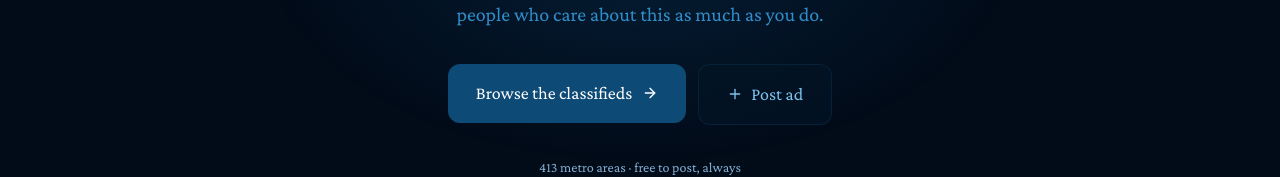
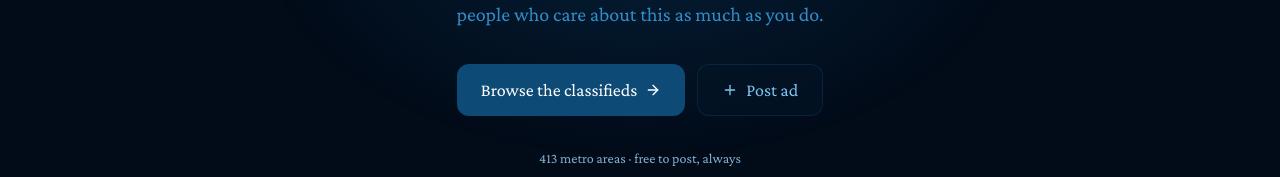
Before and after one commit to Blixx23/underground-aquarium, a Next.js app: page / in a window 1280 px wide. Shown: the part 383-560 px from the top of the page. Built offline with nearby package versions, Linux system fonts and the light colour scheme; no server answers; the database is empty.

Commit message:
One consistent button row in the hero

```diff
--- a/src/components/marketplace/NearMeButton.tsx
+++ b/src/components/marketplace/NearMeButton.tsx
@@ -12,6 +12,9 @@ export type LocatableRegion = {
   lat: number;
   lng: number;
 };
+
+const DEFAULT_BUTTON_CLASS =
+  "inline-flex items-center justify-center gap-2 rounded-xl bg-ocean-600 px-6 py-3.5 font-medium text-white transition-colors hover:bg-ocean-500 disabled:opacity-60";
 
 /** Great-circle distance in miles. */
 function distanceMiles(
@@ -38,10 +41,12 @@ function distanceMiles(
 export default function NearMeButton({
   regions,
   className,
+  wrapperClassName,
 }: {
   regions: LocatableRegion[];
-  /** Extra classes for the button itself, e.g. to make it full width. */
+  /** Replaces the button's classes outright, so a caller can match a button row exactly. */
   className?: string;
+  wrapperClassName?: string;
 }) {
   const router = useRouter();
   const [busy, setBusy] = useState(false);
@@ -96,19 +101,17 @@ export default function NearMeButton({
   }
 
   return (
-    <div className={className?.includes("w-full") ? "w-full sm:w-auto" : undefined}>
+    <div className={wrapperClassName}>
       <button
         type="button"
         onClick={locate}
         disabled={busy}
-        className={`inline-flex items-center justify-center gap-2.5 rounded-xl bg-ocean-600 hover:bg-ocean-500 px-5 py-3 text-white font-medium transition-colors disabled:opacity-60 ${
-          className ?? ""
-        }`}
+        className={className ?? DEFAULT_BUTTON_CLASS}
       >
         {busy ? (
-          <Loader2 className="w-4 h-4 animate-spin" />
+          <Loader2 className="h-4 w-4 shrink-0 animate-spin" />
         ) : (
-          <Crosshair className="w-4 h-4" />
+          <Crosshair className="h-4 w-4 shrink-0" />
         )}
         {busy ? "Finding…" : "Near me"}
       </button>
--- a/src/components/sections/Hero.tsx
+++ b/src/components/sections/Hero.tsx
@@ -4,6 +4,13 @@ import { POST_AD_PATH } from "@/lib/config";
 import NearMeButton, {
   type LocatableRegion,
 } from "@/components/marketplace/NearMeButton";
+
+// One shape for all three buttons. Identical padding, identical height,
+// so the row can't come out ragged at any width.
+const BTN =
+  "inline-flex h-[52px] w-full items-center justify-center gap-2 rounded-xl px-6 font-medium transition-colors sm:w-auto";
+const BTN_PRIMARY = `${BTN} bg-ocean-600 text-white hover:bg-ocean-500`;
+const BTN_SECONDARY = `${BTN} border border-ocean-700/60 bg-ocean-900/60 text-ocean-200 hover:border-ocean-500 hover:text-white`;
 
 export default function Hero({
   locatable,
@@ -44,29 +51,30 @@ export default function Hero({
         </p>
 
         {/*
-          Two columns on a phone with the primary spanning both, a single
-          centred row from sm up. No nesting, so nothing can drift out of
-          alignment at any width.
+          Two columns on a phone with the primary spanning both, one centred
+          row from sm up. Every child is a direct flex item at the same fixed
+          height, so nothing can sit proud of the others.
         */}
-        <div className="mx-auto grid max-w-md grid-cols-2 gap-3 sm:flex sm:max-w-none sm:flex-wrap sm:items-start sm:justify-center">
+        <div className="mx-auto grid max-w-md grid-cols-2 gap-3 sm:flex sm:max-w-none sm:items-center sm:justify-center">
           <Link
             href="/marketplace"
-            className="group col-span-2 inline-flex items-center justify-center gap-2.5 rounded-xl bg-ocean-600 px-7 py-3.5 font-medium text-white transition-all duration-300 hover:-translate-y-0.5 hover:bg-ocean-500 hover:shadow-xl hover:shadow-ocean-600/30 sm:col-span-1"
+            className={`group col-span-2 sm:col-span-1 ${BTN_PRIMARY}`}
           >
             Browse the classifieds
-            <ArrowRight className="h-4 w-4 transition-transform group-hover:translate-x-1" />
+            <ArrowRight className="h-4 w-4 shrink-0 transition-transform group-hover:translate-x-1" />
           </Link>
 
-          <Link
-            href={POST_AD_PATH}
-            className="inline-flex items-center justify-center gap-2 rounded-xl border border-ocean-700/50 bg-ocean-900/70 px-4 py-3.5 font-medium text-ocean-200 transition-all duration-300 hover:border-ocean-500 hover:text-white sm:px-7"
-          >
+          <Link href={POST_AD_PATH} className={BTN_SECONDARY}>
             <Plus className="h-4 w-4 shrink-0" />
             Post ad
           </Link>
 
           {locatable.length > 0 && (
-            <NearMeButton regions={locatable} className="w-full sm:w-auto" />
+            <NearMeButton
+              regions={locatable}
+              className={BTN_SECONDARY}
+              wrapperClassName="w-full sm:w-auto"
+            />
           )}
         </div>
 
```
